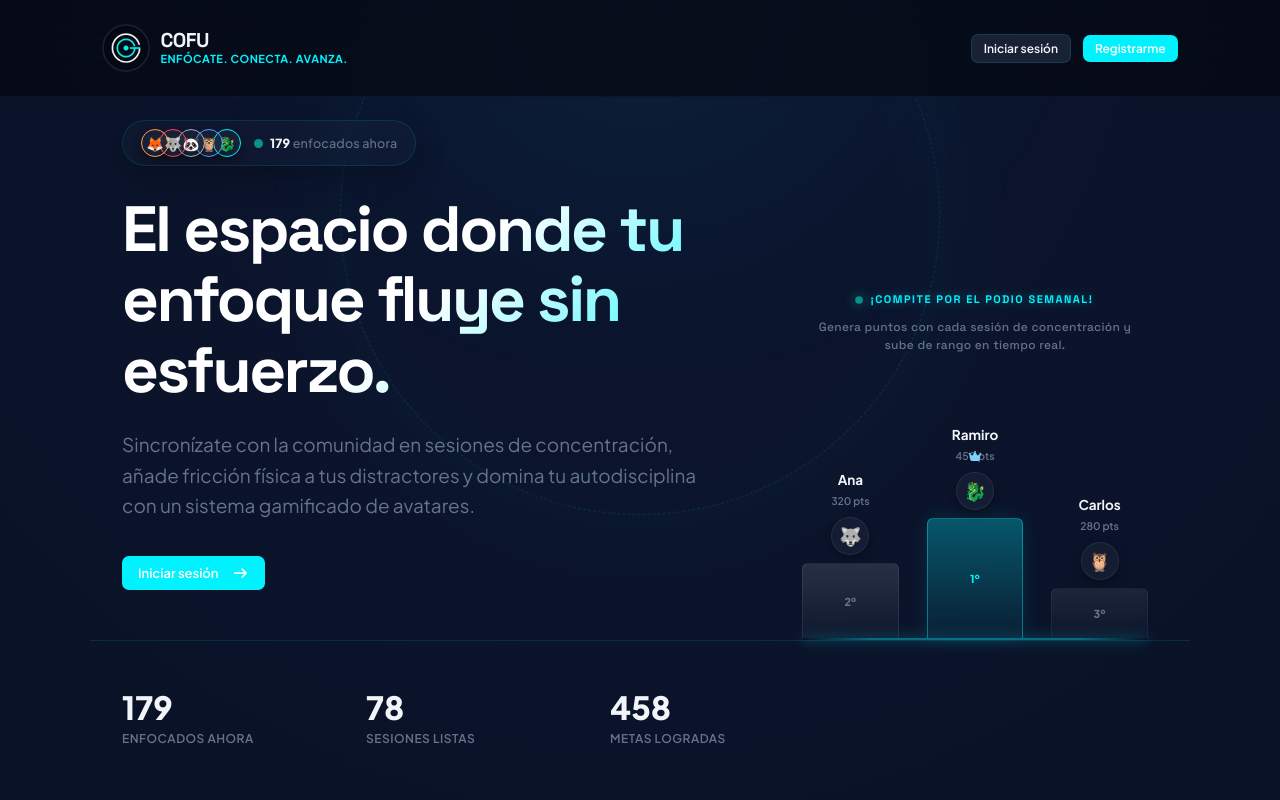
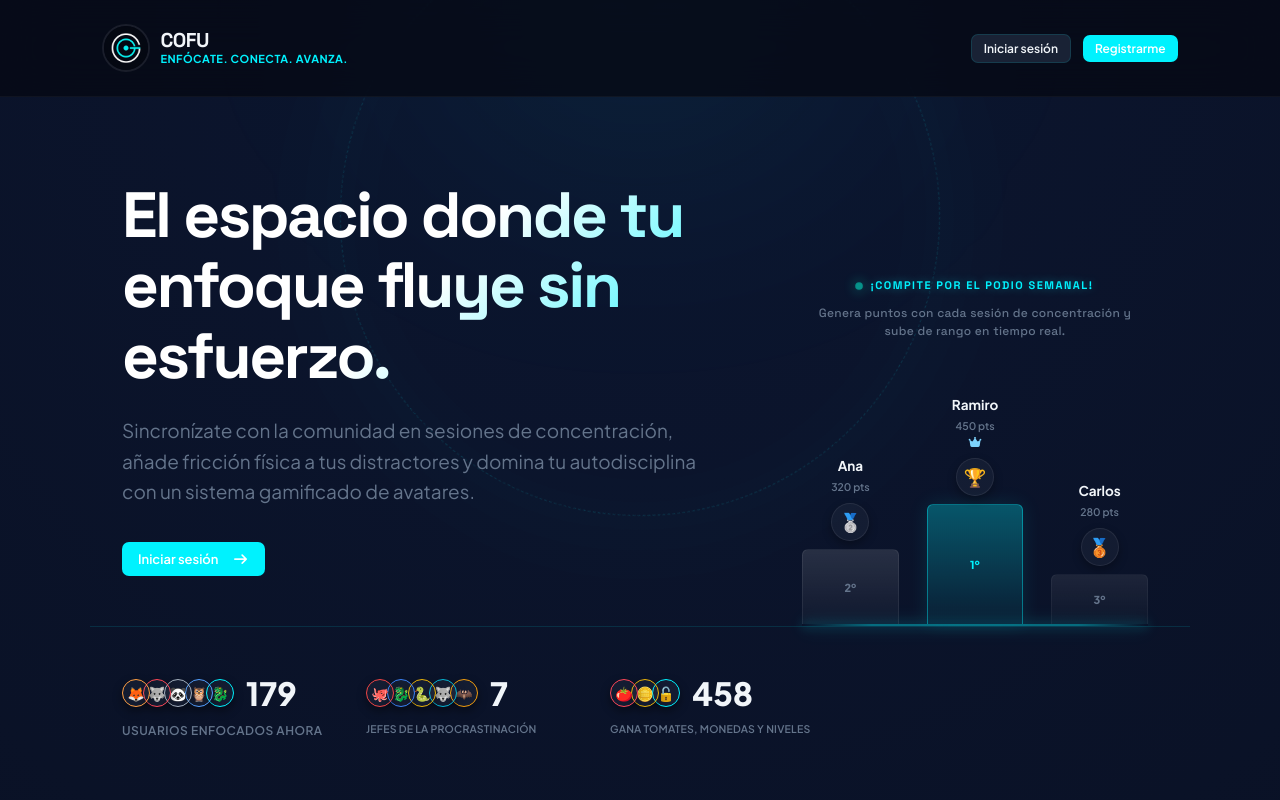
Before and after one commit to rbahena/ProcrastinaComoUnPro, an Angular app: page /landing in a window 1280 px wide. Shown: the top 800 px of the page. Built offline with nearby package versions, Linux system fonts and the light colour scheme.

Commit message:
ajustes vista

```diff
--- a/src/app/pages/landing/landing.css
+++ b/src/app/pages/landing/landing.css
@@ -648,7 +648,7 @@
 .hero-section-premium {
   position: relative;
   text-align: center;
-  padding: 120px 0 100px;
+  padding: 180px 0 100px;
   overflow: hidden;
 }
 
@@ -1490,13 +1490,14 @@
   border-radius: 50%;
   background: rgba(255, 255, 255, 0.04);
   border: 1.5px solid var(--border);
-  margin-left: -10px;
+  margin-left: -7px;
   box-shadow: 0 4px 10px rgba(0, 0, 0, 0.4);
   display: flex;
   align-items: center;
   justify-content: center;
   font-size: 14px;
   line-height: 1;
+  position: relative;
   transition: all 0.2s ease;
   cursor: default;
 }
@@ -1606,6 +1607,10 @@
   font-weight: 600;
   margin-top: 2px;
   margin-bottom: 8px;
+}
+
+.podium-column-holo.first .holo-pts {
+  margin-bottom: 24px;
 }
 
 .holo-avatar {
--- a/src/app/pages/landing/landing.html
+++ b/src/app/pages/landing/landing.html
@@ -30,20 +30,7 @@
     <div class="landing-container hero-premium-grid">
       <!-- Left Column: Content -->
       <div class="hero-premium-left">
-        <!-- Social Proof Avatar Stack -->
-        <div class="hero-avatar-social-proof">
-          <div class="avatar-stack">
-            <div class="avatar-stack-emoji" style="border-color: #ff9f43; z-index: 5;">🦊</div>
-            <div class="avatar-stack-emoji" style="border-color: #ff4757; z-index: 4;">🐺</div>
-            <div class="avatar-stack-emoji" style="border-color: #a4b0be; z-index: 3;">🐼</div>
-            <div class="avatar-stack-emoji" style="border-color: #54a0ff; z-index: 2;">🦉</div>
-            <div class="avatar-stack-emoji" style="border-color: var(--accent); z-index: 1;">🐉</div>
-          </div>
-          <div class="social-proof-info">
-            <span class="live-dot-pulse" style="width: 7px; height: 7px; background: var(--green); margin: 0;"></span>
-            <span class="proof-text"><strong>{{ focusedNowCount() }}</strong> enfocados ahora</span>
-          </div>
-        </div>
+
 
         <h1 class="hero-premium-title">
           El espacio donde tu enfoque fluye sin esfuerzo.
@@ -80,7 +67,7 @@
             <div class="podium-column-holo second">
               <span class="holo-name">Ana</span>
               <span class="holo-pts">320 pts</span>
-              <div class="holo-avatar">🐺</div>
+              <div class="holo-avatar">🥈</div>
               <div class="holo-bar">2º</div>
             </div>
 
@@ -90,7 +77,7 @@
               <span class="holo-pts">450 pts</span>
               <div class="holo-avatar-crown">
                 <i class="fa-solid fa-crown holo-crown"></i>
-                <div class="holo-avatar">🐉</div>
+                <div class="holo-avatar">🏆</div>
               </div>
               <div class="holo-bar">1º</div>
             </div>
@@ -99,7 +86,7 @@
             <div class="podium-column-holo third">
               <span class="holo-name">Carlos</span>
               <span class="holo-pts">280 pts</span>
-              <div class="holo-avatar">🦉</div>
+              <div class="holo-avatar">🥉</div>
               <div class="holo-bar">3º</div>
             </div>
           </div>
@@ -114,16 +101,41 @@
     <div class="landing-container" style="max-width: 1100px; position: relative; z-index: 2;">
       <div class="hero-metrics-grid">
         <div class="hero-metric-card">
-          <span class="num">{{ focusedNowCount() }}</span>
-          <span class="lbl">Enfocados Ahora</span>
+          <div style="display: flex; align-items: center; gap: 8px; margin-bottom: 6px;">
+            <div class="avatar-stack" style="margin-right: 4px;">
+              <div class="avatar-stack-emoji" style="border-color: #ff9f43; z-index: 5;">🦊</div>
+              <div class="avatar-stack-emoji" style="border-color: #ff4757; z-index: 4;">🐺</div>
+              <div class="avatar-stack-emoji" style="border-color: #a4b0be; z-index: 3;">🐼</div>
+              <div class="avatar-stack-emoji" style="border-color: #54a0ff; z-index: 2;">🦉</div>
+              <div class="avatar-stack-emoji" style="border-color: var(--accent); z-index: 1;">🐉</div>
+            </div>
+            <span class="num" style="margin: 0; line-height: 1;">{{ focusedNowCount() }}</span>
+          </div>
+          <span class="lbl">Usuarios Enfocados Ahora</span>
         </div>
         <div class="hero-metric-card">
-          <span class="num">{{ sessionsCount() }}</span>
-          <span class="lbl">Sesiones Listas</span>
+          <div style="display: flex; align-items: center; gap: 8px; margin-bottom: 6px;">
+            <div class="avatar-stack" style="margin-right: 4px;">
+              <div class="avatar-stack-emoji" style="border-color: #ef4444; z-index: 5;">🐙</div>
+              <div class="avatar-stack-emoji" style="border-color: #3b82f6; z-index: 4;">🐉</div>
+              <div class="avatar-stack-emoji" style="border-color: #eab308; z-index: 3;">🐍</div>
+              <div class="avatar-stack-emoji" style="border-color: #06b6d4; z-index: 2;">🐺</div>
+              <div class="avatar-stack-emoji" style="border-color: #f59e0b; z-index: 1;">🦇</div>
+            </div>
+            <span class="num" style="margin: 0; line-height: 1;">7</span>
+          </div>
+          <span class="lbl" style="white-space: nowrap; font-size: 10.5px; letter-spacing: 0.2px;">jefes de la procrastinación</span>
         </div>
         <div class="hero-metric-card">
-          <span class="num">{{ goalsCount() }}</span>
-          <span class="lbl">Metas Logradas</span>
+          <div style="display: flex; align-items: center; gap: 8px; margin-bottom: 6px;">
+            <div class="avatar-stack" style="margin-right: 4px;">
+              <div class="avatar-stack-emoji" style="border-color: #ff4757; z-index: 3;">🍅</div>
+              <div class="avatar-stack-emoji" style="border-color: #eab308; z-index: 2;">🪙</div>
+              <div class="avatar-stack-emoji" style="border-color: #00f2fe; z-index: 1;">🔓</div>
+            </div>
+            <span class="num" style="margin: 0; line-height: 1;">{{ goalsCount() }}</span>
+          </div>
+          <span class="lbl" style="white-space: nowrap; font-size: 10.5px; letter-spacing: 0.2px;">Gana tomates, monedas y niveles</span>
         </div>
       </div>
     </div>
```
